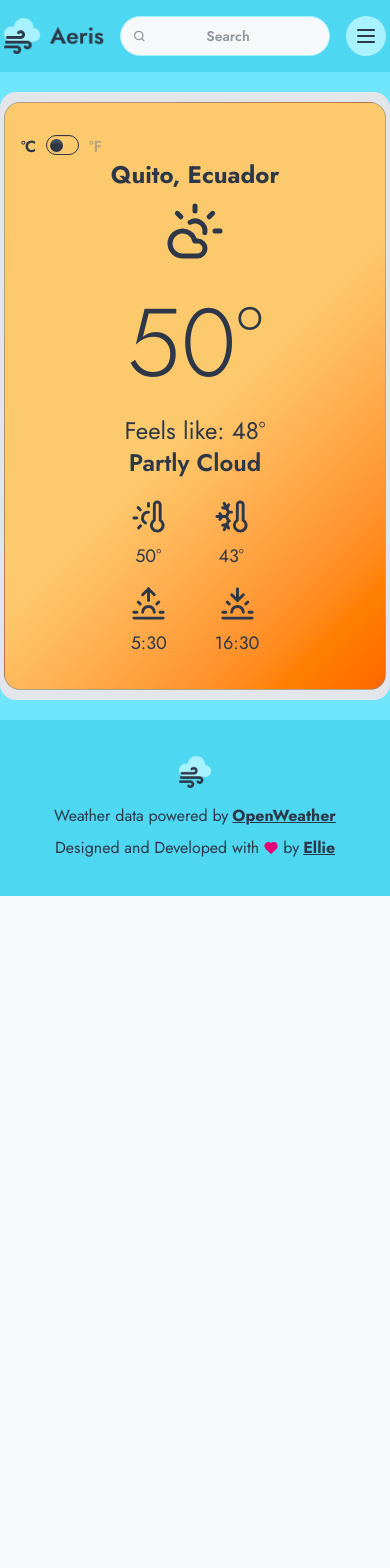
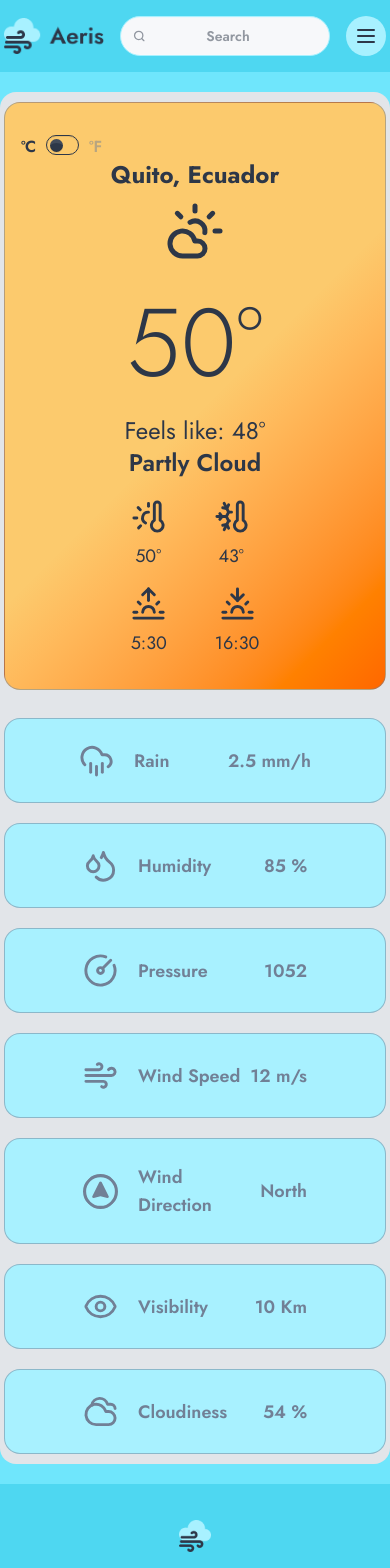
Before and after one commit to ElyRiven/aeris-weather-web, an Angular app: page /location in a window 390 px wide. Shown: the top 1568 px of the page. Before the commit the page ends 896 px from the top, so only its background shows below. Built offline with nearby package versions, Linux system fonts and the light colour scheme.

Commit message:
Working on secondary weather section and its responsive design

```diff
--- a/src/app/web-front/pages/location-page/location-page.component.html
+++ b/src/app/web-front/pages/location-page/location-page.component.html
@@ -1,3 +1,4 @@
+<div class="flex flex-col gap-7 sm:gap-10">
   <!-- MAIN WEATHER SECTION -->
   <section
     class="w-full h-fit py-8 border border-secondary-content/50 rounded-box bg-linear-(--sunny-gradient)"
@@ -5,7 +6,7 @@
     <!-- TEMPERATURE SELECTOR -->
     <div class="relative transition-all">
       <div
-      class="flex flex-row sm:items-center sm:justify-center gap-[10px] relative sm:absolute left-4"
+        class="flex flex-row w-fit sm:items-center sm:justify-center gap-[10px] relative sm:absolute left-4"
       >
         <span
           [class]="{ 'text-secondary-content/50': temperatureUnit() === 'f' }"
@@ -265,3 +266,221 @@
       </div>
     </div>
   </section>
+  <!-- SECONDARY WEATHER SECTION -->
+  <section class="w-full h-fit grid grid-cols-1 sm:grid-cols-2 gap-5">
+    <!-- FULL SECONDARY WEATHER CARD -->
+    <div
+      class="w-full h-fit border border-secondary-content/50 rounded-box bg-accent py-6 sm:col-span-2"
+    >
+      <div
+        class="flex flex-row items-center justify-center gap-5 w-58 sm:w-100 mx-auto text-secondary-content transition-all"
+      >
+        <svg
+          xmlns="http://www.w3.org/2000/svg"
+          width="35"
+          height="35"
+          viewBox="0 0 24 24"
+          fill="none"
+          stroke="currentColor"
+          stroke-width="2"
+          stroke-linecap="round"
+          stroke-linejoin="round"
+          class="lucide lucide-cloud-rain-icon lucide-cloud-rain shrink-0"
+        >
+          <path d="M4 14.899A7 7 0 1 1 15.71 8h1.79a4.5 4.5 0 0 1 2.5 8.242" />
+          <path d="M16 14v6" />
+          <path d="M8 14v6" />
+          <path d="M12 16v6" />
+        </svg>
+        <div
+          class="flex flex-row justify-between items-center w-full font-semibold text-lg"
+        >
+          <span>Rain</span>
+          <div><span>2.5</span><span> mm/h</span></div>
+        </div>
+      </div>
+    </div>
+    <!-- SECONDARY WEATHER CARDS -->
+    <div
+      class="w-full h-fit border border-secondary-content/50 rounded-box bg-accent py-6"
+    >
+      <div
+        class="flex flex-row items-center justify-center gap-5 w-56 lg:w-100 mx-auto text-secondary-content transition-all"
+      >
+        <svg
+          xmlns="http://www.w3.org/2000/svg"
+          width="35"
+          height="35"
+          viewBox="0 0 24 24"
+          fill="none"
+          stroke="currentColor"
+          stroke-width="2"
+          stroke-linecap="round"
+          stroke-linejoin="round"
+          class="lucide lucide-droplets-icon lucide-droplets shrink-0"
+        >
+          <path
+            d="M7 16.3c2.2 0 4-1.83 4-4.05 0-1.16-.57-2.26-1.71-3.19S7.29 6.75 7 5.3c-.29 1.45-1.14 2.84-2.29 3.76S3 11.1 3 12.25c0 2.22 1.8 4.05 4 4.05z"
+          />
+          <path
+            d="M12.56 6.6A10.97 10.97 0 0 0 14 3.02c.5 2.5 2 4.9 4 6.5s3 3.5 3 5.5a6.98 6.98 0 0 1-11.91 4.97"
+          />
+        </svg>
+        <div
+          class="flex flex-row justify-between items-center w-full font-semibold text-lg"
+        >
+          <span>Humidity</span>
+          <div><span>85</span><span> %</span></div>
+        </div>
+      </div>
+    </div>
+    <div
+      class="w-full h-fit border border-secondary-content/50 rounded-box bg-accent py-6"
+    >
+      <div
+        class="flex flex-row items-center justify-center gap-5 w-56 lg:w-100 mx-auto text-secondary-content transition-all"
+      >
+        <svg
+          xmlns="http://www.w3.org/2000/svg"
+          width="35"
+          height="35"
+          viewBox="0 0 24 24"
+          fill="none"
+          stroke="currentColor"
+          stroke-width="2"
+          stroke-linecap="round"
+          stroke-linejoin="round"
+          class="lucide lucide-circle-gauge-icon lucide-circle-gauge shrink-0"
+        >
+          <path d="M15.6 2.7a10 10 0 1 0 5.7 5.7" />
+          <circle cx="12" cy="12" r="2" />
+          <path d="M13.4 10.6 19 5" />
+        </svg>
+        <div
+          class="flex flex-row justify-between items-center w-full font-semibold text-lg"
+        >
+          <span>Pressure</span>
+          <div><span>1052</span><span class="hidden sm:inline"> hPa</span></div>
+        </div>
+      </div>
+    </div>
+    <div
+      class="w-full h-fit border border-secondary-content/50 rounded-box bg-accent py-6"
+    >
+      <div
+        class="flex flex-row items-center justify-center gap-5 w-56 lg:w-100 mx-auto text-secondary-content transition-all"
+      >
+        <svg
+          xmlns="http://www.w3.org/2000/svg"
+          width="35"
+          height="35"
+          viewBox="0 0 24 24"
+          fill="none"
+          stroke="currentColor"
+          stroke-width="2"
+          stroke-linecap="round"
+          stroke-linejoin="round"
+          class="lucide lucide-wind-icon lucide-wind shrink-0"
+        >
+          <path d="M12.8 19.6A2 2 0 1 0 14 16H2" />
+          <path d="M17.5 8a2.5 2.5 0 1 1 2 4H2" />
+          <path d="M9.8 4.4A2 2 0 1 1 11 8H2" />
+        </svg>
+        <div
+          class="flex flex-row justify-between items-center w-full font-semibold text-lg"
+        >
+          <span>Wind Speed</span>
+          <div><span>12</span><span> m/s</span></div>
+        </div>
+      </div>
+    </div>
+    <div
+      class="w-full h-fit border border-secondary-content/50 rounded-box bg-accent py-6"
+    >
+      <div
+        class="flex flex-row items-center justify-center gap-5 w-56 lg:w-100 mx-auto text-secondary-content transition-all"
+      >
+        <svg
+          xmlns="http://www.w3.org/2000/svg"
+          width="35"
+          height="35"
+          viewBox="0 0 14 14"
+          class="-rotate-45 shrink-0"
+        >
+          <path
+            fill="currentColor"
+            fill-rule="evenodd"
+            d="M1.25 7a5.75 5.75 0 1 1 11.5 0a5.75 5.75 0 0 1-11.5 0M7 0a7 7 0 1 0 0 14A7 7 0 0 0 7 0m2.854 4.146a.5.5 0 0 1 .12.512l-2 6a.5.5 0 0 1-.903.1L5.636 8.363L3.243 6.93a.5.5 0 0 1 .099-.903l6-2a.5.5 0 0 1 .512.12"
+            clip-rule="evenodd"
+          />
+        </svg>
+        <div
+          class="flex flex-row justify-between items-center w-full font-semibold text-lg"
+        >
+          <span>Wind Direction</span>
+          <div><span>North</span></div>
+        </div>
+      </div>
+    </div>
+    <div
+      class="w-full h-fit border border-secondary-content/50 rounded-box bg-accent py-6"
+    >
+      <div
+        class="flex flex-row items-center justify-center gap-5 w-56 lg:w-100 mx-auto text-secondary-content transition-all"
+      >
+        <svg
+          xmlns="http://www.w3.org/2000/svg"
+          width="35"
+          height="35"
+          viewBox="0 0 24 24"
+          fill="none"
+          stroke="currentColor"
+          stroke-width="2"
+          stroke-linecap="round"
+          stroke-linejoin="round"
+          class="lucide lucide-eye-icon lucide-eye shrink-0"
+        >
+          <path
+            d="M2.062 12.348a1 1 0 0 1 0-.696 10.75 10.75 0 0 1 19.876 0 1 1 0 0 1 0 .696 10.75 10.75 0 0 1-19.876 0"
+          />
+          <circle cx="12" cy="12" r="3" />
+        </svg>
+        <div
+          class="flex flex-row justify-between items-center w-full font-semibold text-lg"
+        >
+          <span>Visibility</span>
+          <div><span>10</span><span> Km</span></div>
+        </div>
+      </div>
+    </div>
+    <div
+      class="w-full h-fit border border-secondary-content/50 rounded-box bg-accent py-6"
+    >
+      <div
+        class="flex flex-row items-center justify-center gap-5 w-56 lg:w-100 mx-auto text-secondary-content transition-all"
+      >
+        <svg
+          xmlns="http://www.w3.org/2000/svg"
+          width="35"
+          height="35"
+          viewBox="0 0 24 24"
+          fill="none"
+          stroke="currentColor"
+          stroke-width="2"
+          stroke-linecap="round"
+          stroke-linejoin="round"
+          class="lucide lucide-cloudy-icon lucide-cloudy shrink-0"
+        >
+          <path d="M17.5 21H9a7 7 0 1 1 6.71-9h1.79a4.5 4.5 0 1 1 0 9Z" />
+          <path d="M22 10a3 3 0 0 0-3-3h-2.207a5.502 5.502 0 0 0-10.702.5" />
+        </svg>
+        <div
+          class="flex flex-row justify-between items-center w-full font-semibold text-lg"
+        >
+          <span>Cloudiness</span>
+          <div><span>54</span><span> %</span></div>
+        </div>
+      </div>
+    </div>
+  </section>
+</div>
```
Lines whose indentation alone changed are shown as unchanged.
